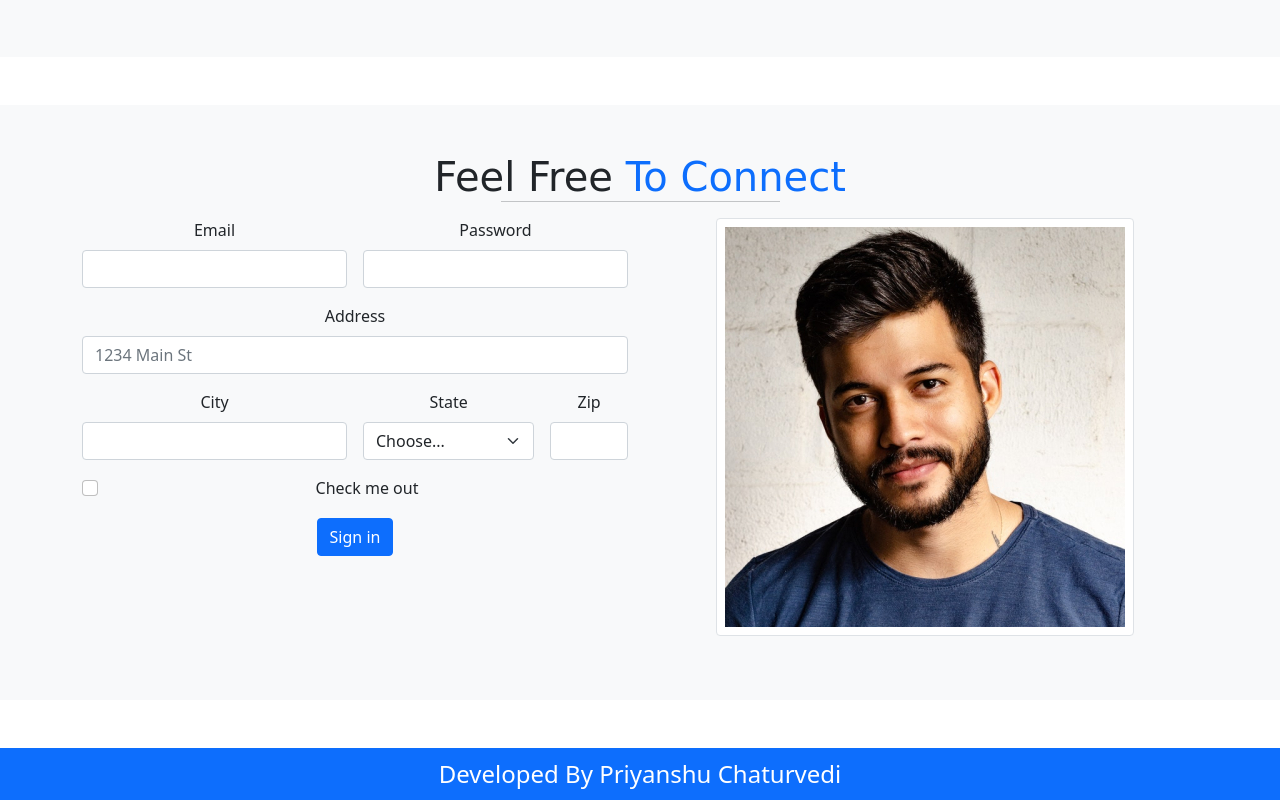
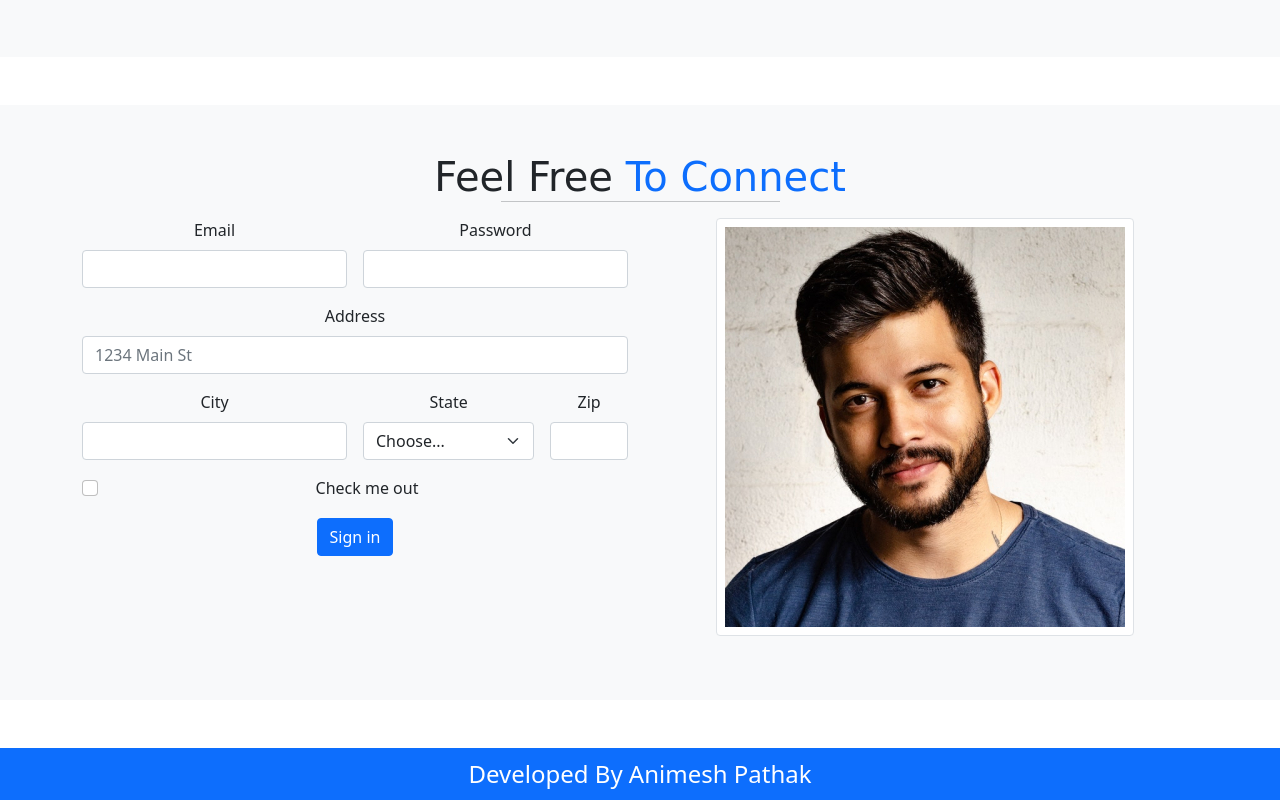
Before and after one commit to pranjaljhawar26/Responsive-Website, a plain HTML site: page index.html in a window 1280 px wide. Shown: the part 2666-3466 px from the top of the page. Drawn offline with nearby package versions, Linux system fonts and the light colour scheme; a web font is replaced by a local one.

Commit message:
Update index.html

```diff
--- a/index.html
+++ b/index.html
@@ -354,7 +354,7 @@
 
     <!-- developed by -->
     <section>
-      <div class="container-fluid bg-primary text-center text-white p-2 fs-4">Developed By Priyanshu Chaturvedi</div>
+      <div class="container-fluid bg-primary text-center text-white p-2 fs-4">Developed By Animesh Pathak</div>
     </section>
 
 
```
